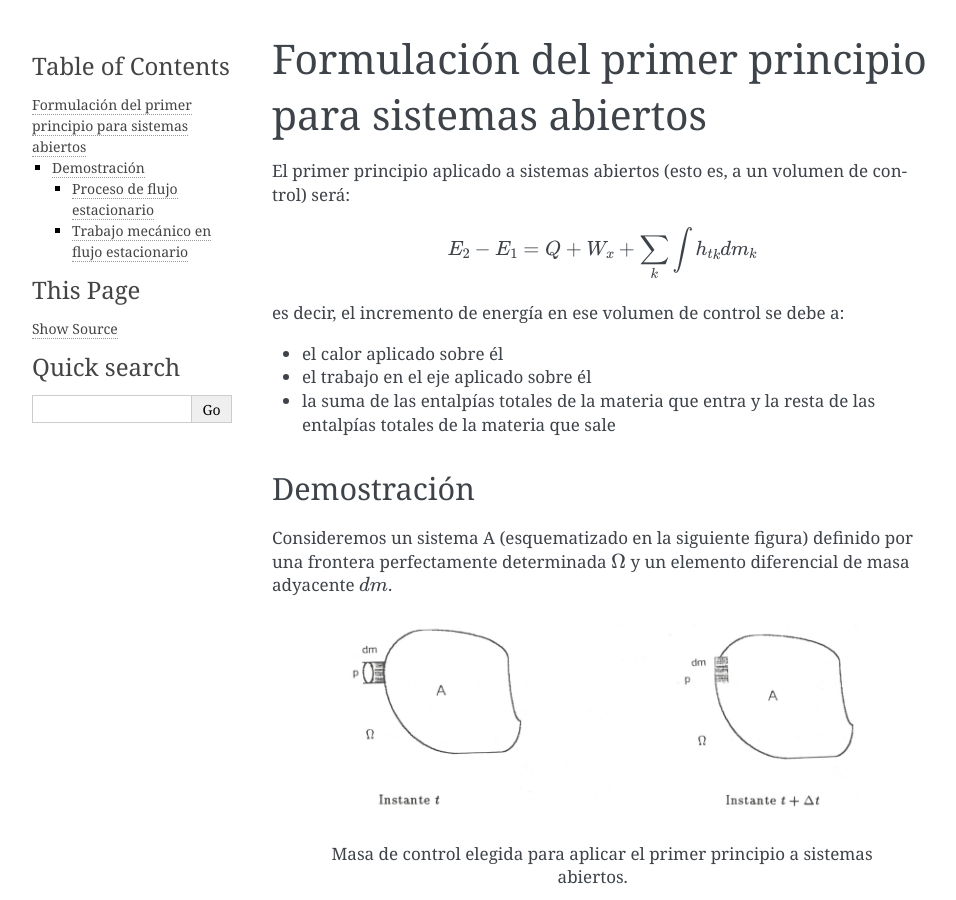
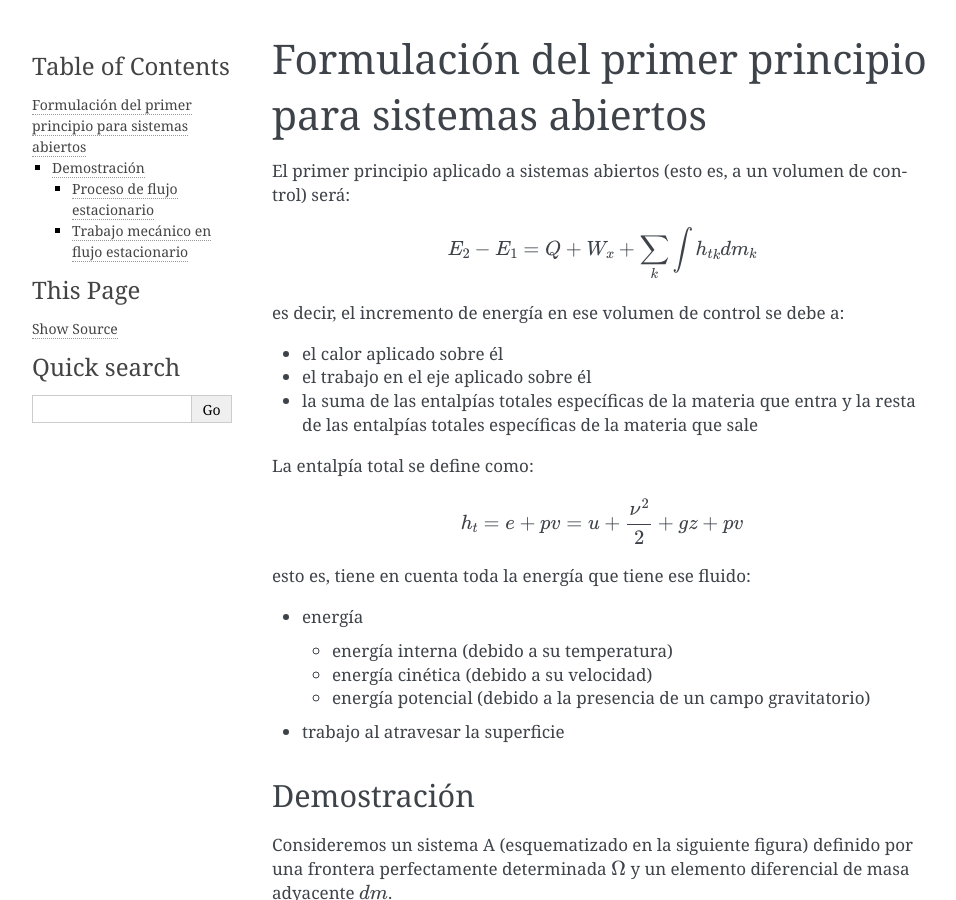
Before and after one commit to mantielero/termodinamica, a Sphinx documentation site: the page built from source/sistemas_abiertos_primer_principio.rst, in a window 1280 px wide and 900 px high. Shown: the whole window, without its empty margins (148-1104 px from the left). Built offline with Sphinx 7.4.7, drawn with Linux system fonts in a browser that asks for light colours; pages that are not in the unit, such as notebooks, are missing from menus.

Commit message:
Update sistemas_abiertos_primer_principio.rst

```diff
--- a/source/sistemas_abiertos_primer_principio.rst
+++ b/source/sistemas_abiertos_primer_principio.rst
@@ -11,9 +11,23 @@ es decir, el incremento de energía en ese volumen de control se debe a:
 
 * el calor aplicado sobre él
 * el trabajo en el eje aplicado sobre él
-* la suma de las entalpías totales de la materia que entra y la resta de las entalpías totales de la materia que sale
+* la suma de las entalpías totales específicas de la materia que entra y la resta de las entalpías totales específicas de la materia que sale
 
+La entalpía total se define como:
 
+.. math::
+
+   h_t = e + pv = u+\frac{\nu^2}{2}+gz + pv
+
+esto es, tiene en cuenta toda la energía que tiene ese fluido:
+
+* energía
+
+  * energía interna (debido a su temperatura)
+  * energía cinética (debido a su velocidad)
+  * energía potencial (debido a la presencia de un campo gravitatorio)
+
+* trabajo al atravesar la superficie
 
 
 Demostración
```
